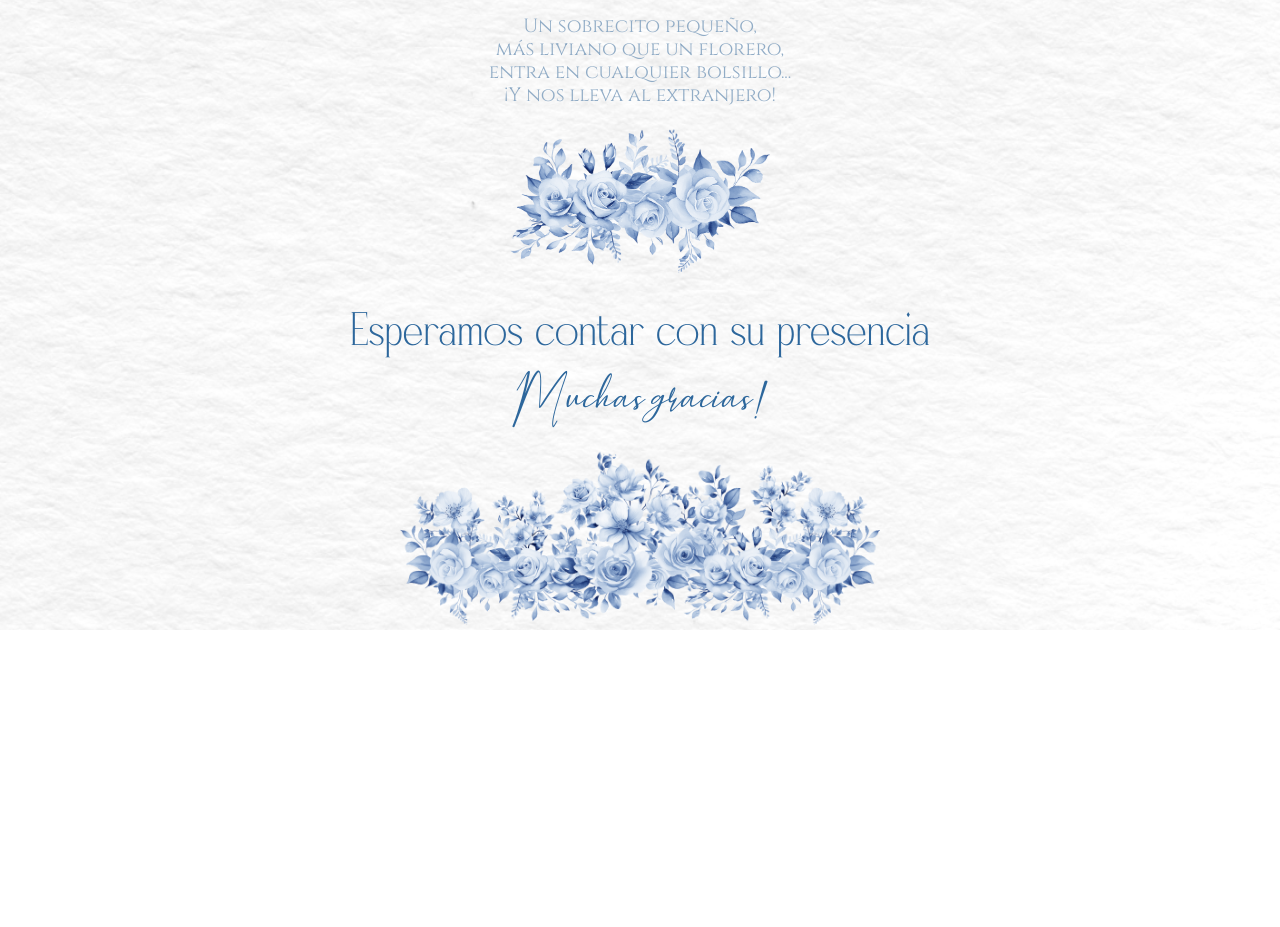
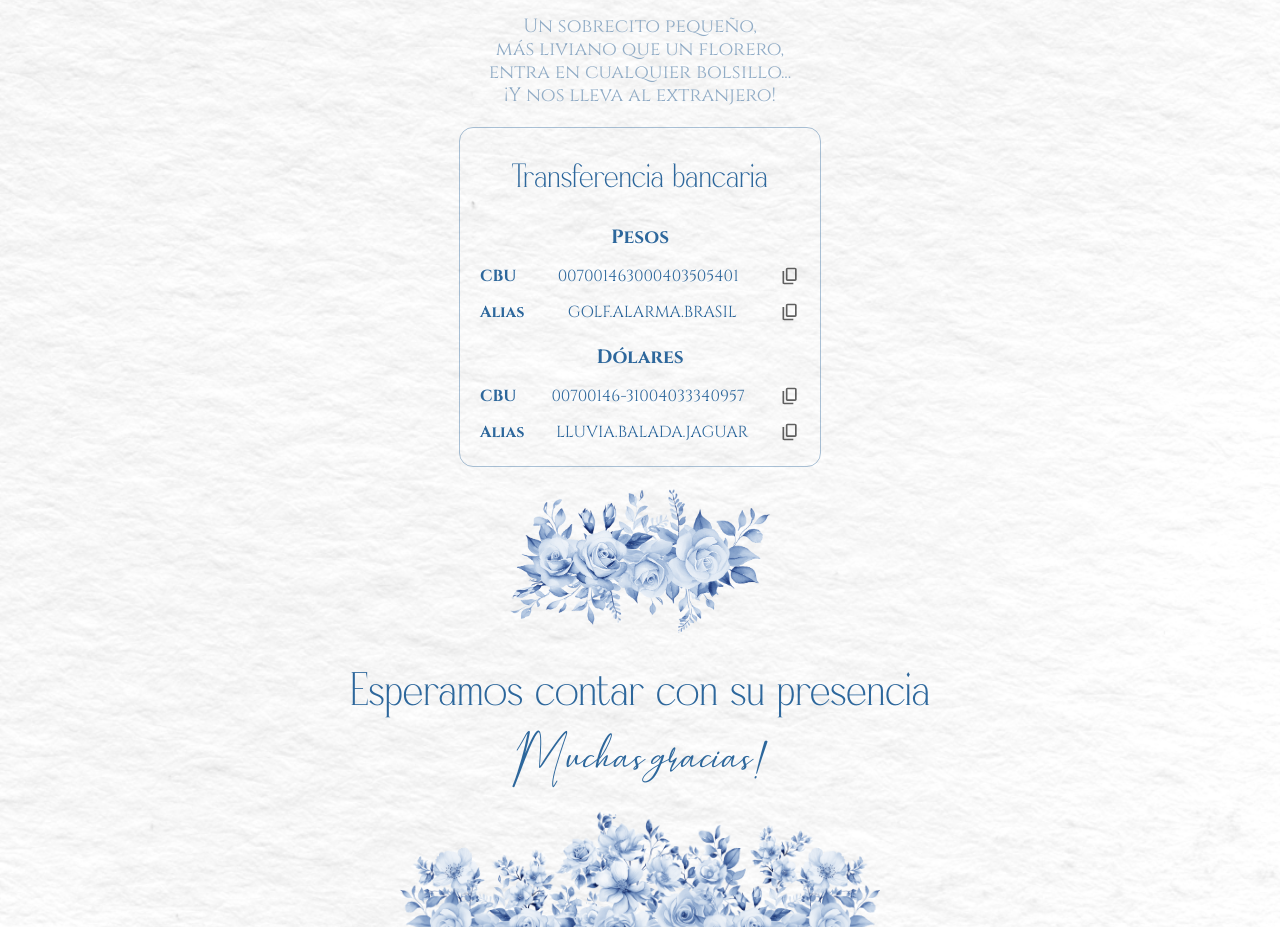
Before and after one commit to sofigandulfo/invitacion-casamiento, a React (Vite) app: page / in a window 1280 px wide. Shown: the part 4580-5507 px from the top of the page. Before the commit the page ends 5210 px from the top, so only its background shows below. Built offline with nearby package versions, Linux system fonts and the light colour scheme.

Commit message:
añadido de metodo de pago

```diff
--- a/src/components/regalo/Regalo.css
+++ b/src/components/regalo/Regalo.css
@@ -30,3 +30,75 @@
   display: flex;
   justify-content: center;
 }
+
+.cbu-card {
+  margin: 20px auto;
+  padding: 10px 20px;
+  max-width: 320px;
+  border: 1px solid rgba(45, 103, 156, 0.4);
+  border-radius: 14px;
+  font-family: 'Cinzel', serif;
+  color: #2D679C;
+}
+
+.dato-copiable {
+  display: flex;
+  align-items: center;
+  justify-content: space-between;
+  margin: 12px 0;
+  gap: 8px;
+
+}
+
+.dato-titulo {
+  font-weight: bold;
+  min-width: 50px;
+}
+
+.icono-copiar {
+  width: 20px;
+  height: 20px;
+  cursor: pointer;
+  transition:
+    transform 0.25s ease,
+    opacity 0.25s ease;
+  opacity: 0.7;
+}
+
+.icono-copiar:hover {
+  opacity: 1;
+}
+
+.icono-copiar.copiado {
+  transform: scale(1.25);
+  opacity: 1;
+}
+
+
+
+.dato-valor {
+  text-align: center;
+  font-size: 1em;
+}
+
+
+.cuenta-titulo {
+  text-align: center;
+  font-size: 1.2rem;
+  margin-bottom: 8px;
+  color: #2D679C;
+}
+
+.regalo-aclaracion {
+  text-align: center;
+  font-size: 2em;
+  color: #2D679C;
+  margin: 18px 0 10px;
+}
+
+
+.dato-etiqueta{
+  font-size: 1em;
+  color: #2D679C;
+  font-weight: bold;
+}
--- a/src/components/regalo/Regalo.jsx
+++ b/src/components/regalo/Regalo.jsx
@@ -1,6 +1,33 @@
+import { useState } from 'react'
 import './Regalo.css'
 
-function Regalo(){
+function Regalo() {
+  const cuentas = [
+    {
+      id: "pesos",
+      titulo: "Pesos",
+      cbu: "007001463000403505401",
+      alias: "GOLF.ALARMA.BRASIL"
+    },
+    {
+      id: "dolares",
+      titulo: "Dólares",
+      cbu: "00700146-31004033340957",
+      alias: "LLUVIA.BALADA.JAGUAR"
+    }
+  ]
+
+  const [copiado, setCopiado] = useState(null)
+
+  function copiar(texto, key) {
+    navigator.clipboard.writeText(texto)
+    setCopiado(key)
+
+    setTimeout(() => {
+      setCopiado(null)
+    }, 2000)
+  }
+
     return(
         <>
             <h2 className="regalo-titulo">Sugerencia de Regalo</h2>
@@ -21,6 +48,45 @@ function Regalo(){
                 ¡Y nos lleva al extranjero!
             </p>
 
+             <div className="cbu-card">
+            <h2 className="regalo-aclaracion">
+                Transferencia bancaria
+            </h2>
+        {cuentas.map((cuenta) => (
+    <div key={cuenta.id} className="cuenta-bloque">
+      <h3 className="cuenta-titulo">{cuenta.titulo}</h3>
+
+      {/* CBU */}
+      <div className="dato-grupo">
+        <div className="dato-copiable">
+        <span className="dato-etiqueta">CBU</span>
+          <span className="dato-valor">{cuenta.cbu}</span>
+          <img
+            src={copiado === `${cuenta.id}-cbu` ? "/check.svg" : "/copy.svg"}
+            className={`icono-copiar ${copiado === `${cuenta.id}-cbu` ? "copiado" : ""}`}
+            onClick={() => copiar(cuenta.cbu, `${cuenta.id}-cbu`)}
+            alt="Copiar CBU"
+          />
+        </div>
+      </div>
+
+      {/* Alias */}
+      <div className="dato-grupo">
+        <div className="dato-copiable">
+        <span className="dato-etiqueta">Alias</span>
+          <span className="dato-valor">{cuenta.alias}</span>
+          <img
+            src={copiado === `${cuenta.id}-alias` ? "/check.svg" : "/copy.svg"}
+            className={`icono-copiar ${copiado === `${cuenta.id}-alias` ? "copiado" : ""}`}
+            onClick={() => copiar(cuenta.alias, `${cuenta.id}-alias`)}
+            alt="Copiar Alias"
+          />
+        </div>
+      </div>
+    </div>
+  ))}
+      </div>
+
             <div className="regalo-separador-container">
                 <img
                     src="/separador de textos chico.png"
@@ -32,4 +98,4 @@ function Regalo(){
     )
 }
 
-export default Regalo;
+export default Regalo
```
